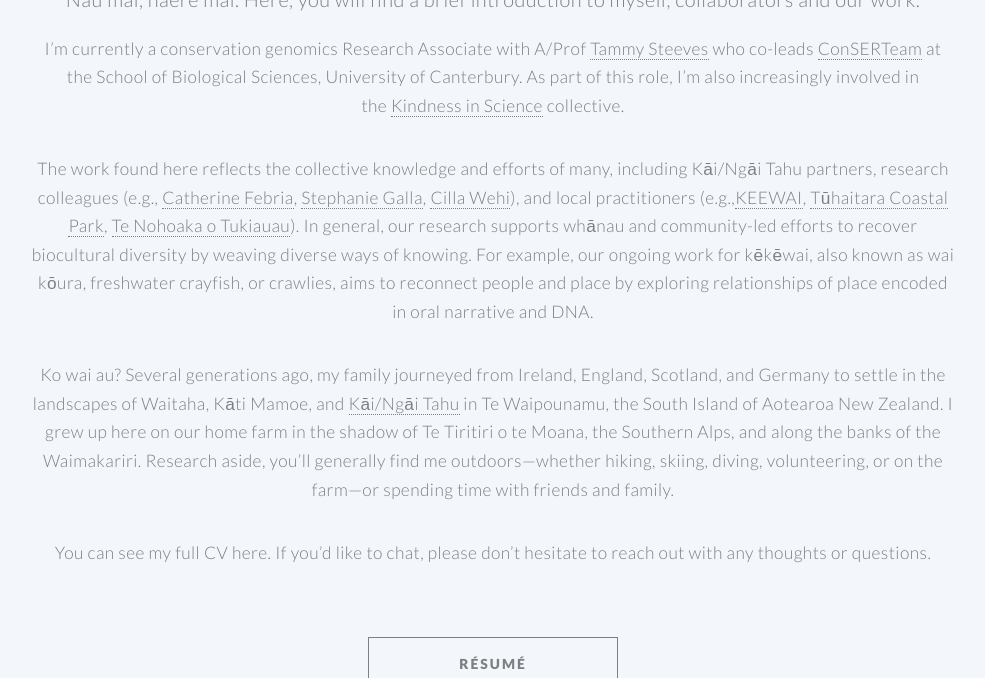
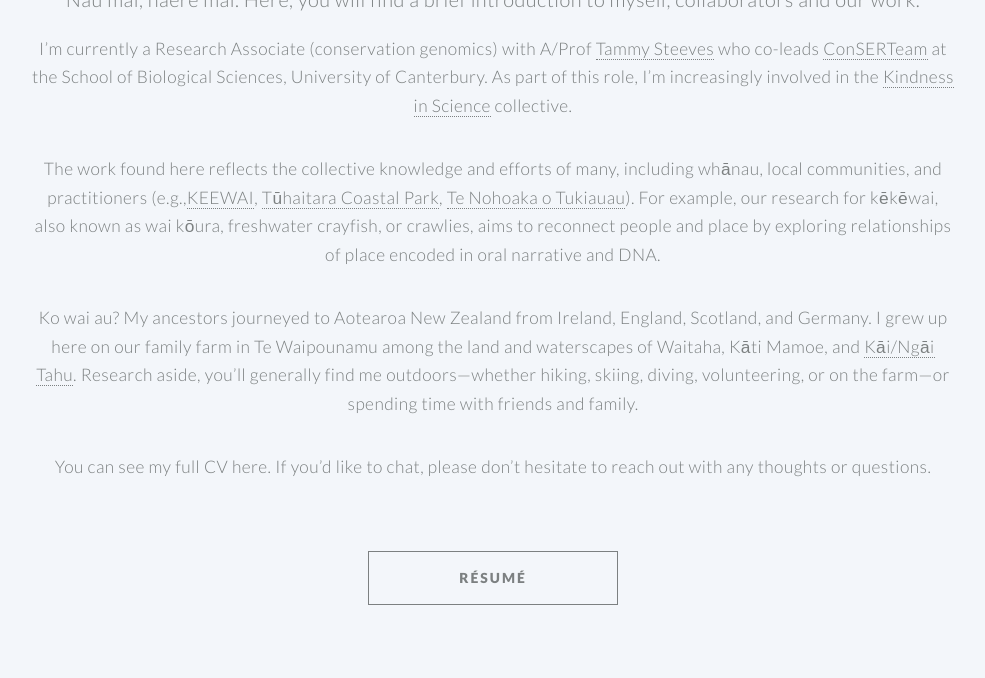
Before and after one commit to aislingrayne/aislingrayne.github.io, a Jekyll site: the page built from index.md, in a window 1280 px wide and 900 px high, scrolled down 821 px, cut to the strip 222-900 px from the top of the window. Shown: the whole strip, without its empty margins (147-1132 px from the left). Built offline with Jekyll 4.4.1, drawn with Linux system fonts in a browser that asks for light colours.

Commit message:
Update index.md

```diff
--- a/index.md
+++ b/index.md
@@ -47,10 +47,10 @@ cta_button_label: contact # the label on the button
 
 ### Nau mai, haere mai. Here, you will find a brief introduction to myself, collaborators and our work.
 
-I'm currently a conservation genomics Research Associate with A/Prof [Tammy Steeves](https://www.canterbury.ac.nz/science/contact-us/people/tammy-steeves.html) who co-leads [ConSERTeam](http://www.ucconsert.org/) at the School of Biological Sciences, University of Canterbury. As part of this role, I'm also increasingly involved in the *[Kindness in Science](http://www.kindnessinscience.org/)* collective.
+I'm currently a Research Associate (conservation genomics) with A/Prof [Tammy Steeves](https://www.canterbury.ac.nz/science/contact-us/people/tammy-steeves.html) who co-leads [ConSERTeam](http://www.ucconsert.org/) at the School of Biological Sciences, University of Canterbury. As part of this role, I'm increasingly involved in the *[Kindness in Science](http://www.kindnessinscience.org/)* collective.
 
-The work found here reflects the collective knowledge and efforts of many, including Kāi/Ngāi Tahu partners, research colleagues (e.g., [Catherine Febria](https://www.healthyheadwaterslab.ca/), [Stephanie Galla](https://www.stephaniegalla.com/), [Cilla Wehi](http://www.priscillawehi.com/)), and local practitioners (e.g.,[KEEWAI](http://keewai.co.nz/), [Tūhaitara Coastal Park](https://www.tuhaitarapark.org.nz/), [Te Nohoaka o Tukiauau](https://www.tenohoaka.org.nz/)). In general, our research supports whānau and community-led efforts to recover biocultural diversity by weaving diverse ways of knowing. For example, our ongoing work for kēkēwai, also known as wai kōura, freshwater crayfish, or crawlies, aims to reconnect people and place by exploring relationships of place encoded in oral narrative and DNA.
+The work found here reflects the collective knowledge and efforts of many, including whānau, local communities, and practitioners (e.g.,[KEEWAI](http://keewai.co.nz/), [Tūhaitara Coastal Park](https://www.tuhaitarapark.org.nz/), [Te Nohoaka o Tukiauau](https://www.tenohoaka.org.nz/)). For example, our research for kēkēwai, also known as wai kōura, freshwater crayfish, or crawlies, aims to reconnect people and place by exploring relationships of place encoded in oral narrative and DNA.
 
-Ko wai au? Several generations ago, my family journeyed from Ireland, England, Scotland, and Germany to settle in the landscapes of Waitaha, Kāti Mamoe, and [Kāi/Ngāi Tahu](https://ngaitahu.iwi.nz/) in Te Waipounamu, the South Island of Aotearoa New Zealand. I grew up here on our home farm in the shadow of Te Tiritiri o te Moana, the Southern Alps, and along the banks of the Waimakariri. Research aside, you'll generally find me outdoors—whether hiking, skiing, diving, volunteering, or on the farm—or spending time with friends and family.
+Ko wai au? My ancestors journeyed to Aotearoa New Zealand from Ireland, England, Scotland, and Germany. I grew up here on our family farm in Te Waipounamu among the land and waterscapes of Waitaha, Kāti Mamoe, and [Kāi/Ngāi Tahu](https://ngaitahu.iwi.nz/). Research aside, you'll generally find me outdoors—whether hiking, skiing, diving, volunteering, or on the farm—or spending time with friends and family.
 
 You can see my full CV here. If you'd like to chat, please don't hesitate to reach out with any thoughts or questions.
```
